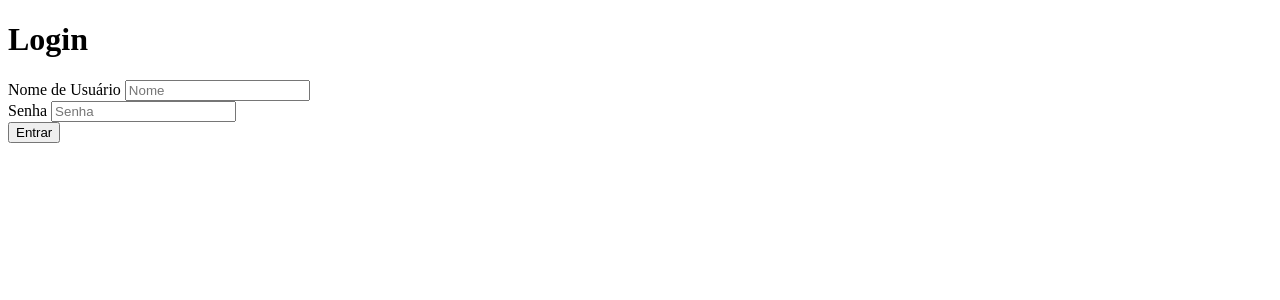
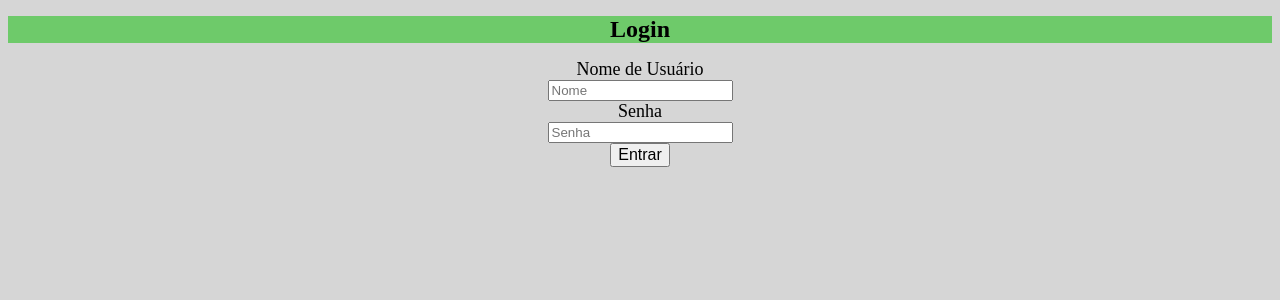
Before and after one commit to caioj321/projetoweb, a PHP site: page / in a window 1280 px wide. Shown: the top 300 px of the page. Run offline with PHP 8.4, Linux system fonts and the light colour scheme.

Commit message:
Add files via upload

```diff
--- a/index.php
+++ b/index.php
@@ -4,18 +4,19 @@
     <meta charset="UTF-8">
     <meta name="viewport" content="width=device-width, initial-scale=1.0">
     <title>Login</title>
+    <link rel="stylesheet" href="style.css">
 </head>
 <body>
     <form action="login.php" method="post">
-        <h1>Login</h1>
+        <h1 class= "titulo">Login</h1>
         <?php if(isset($_GET['error'])) { ?>
             <p class="error"><?php echo $_GET['error']; ?> </p>
            <?php } ?>
-           <label> Nome de Usuário </label>
+           <label class="usuarioPedido"> Nome de Usuário </label>
            <input type="text" name="usuario" placeholder="Nome"><br>
-           <label> Senha </label>
+           <label class="senhaPedido"> Senha </label>
             <input type="password" name="senha"  placeholder="Senha"><br>
-            <button type= "submit">Entrar</button>
+            <button class= "botao" type= "submit">Entrar</button>
     </form>
 </body>
 </html>
--- /dev/null
+++ b/style.css
@@ -0,0 +1,32 @@
+.titulo{
+    background-color: rgb(110, 202, 106);
+    color: black;
+    font-size: 24px;
+    text-align: center;
+}
+
+.usuarioPedido{
+    font-size: 18px;
+    display: flex;
+    flex-wrap: wrap;
+    justify-content: center;
+}
+
+.senhaPedido{
+    font-size: 18px;
+    display: flex;
+    flex-wrap: wrap;
+    justify-content: center;
+}
+
+body{
+    color:black;
+    background-color: rgb(214, 214, 214);
+    font-size: 16px;
+    text-align: center;
+    text-decoration: rgb(0, 255, 55);
+}
+
+.botao{
+    font-size: 16px;
+}
```
